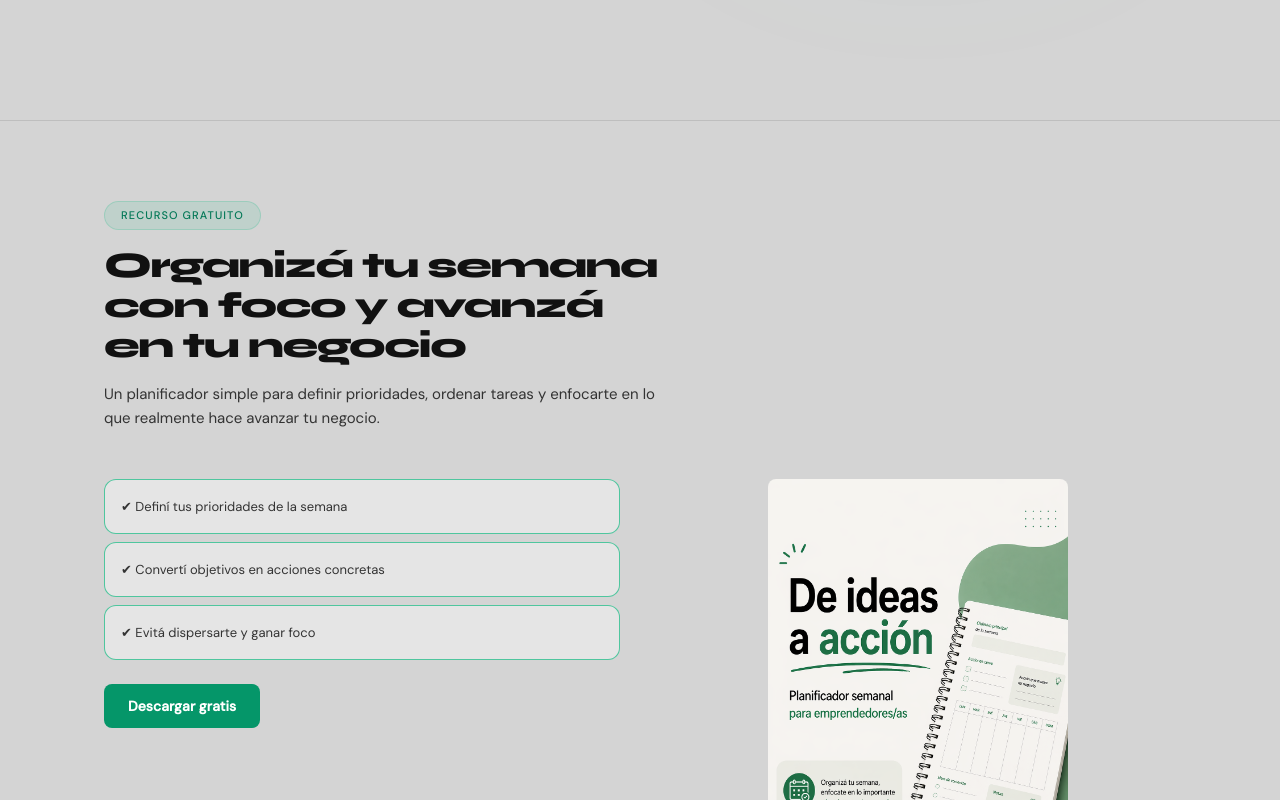
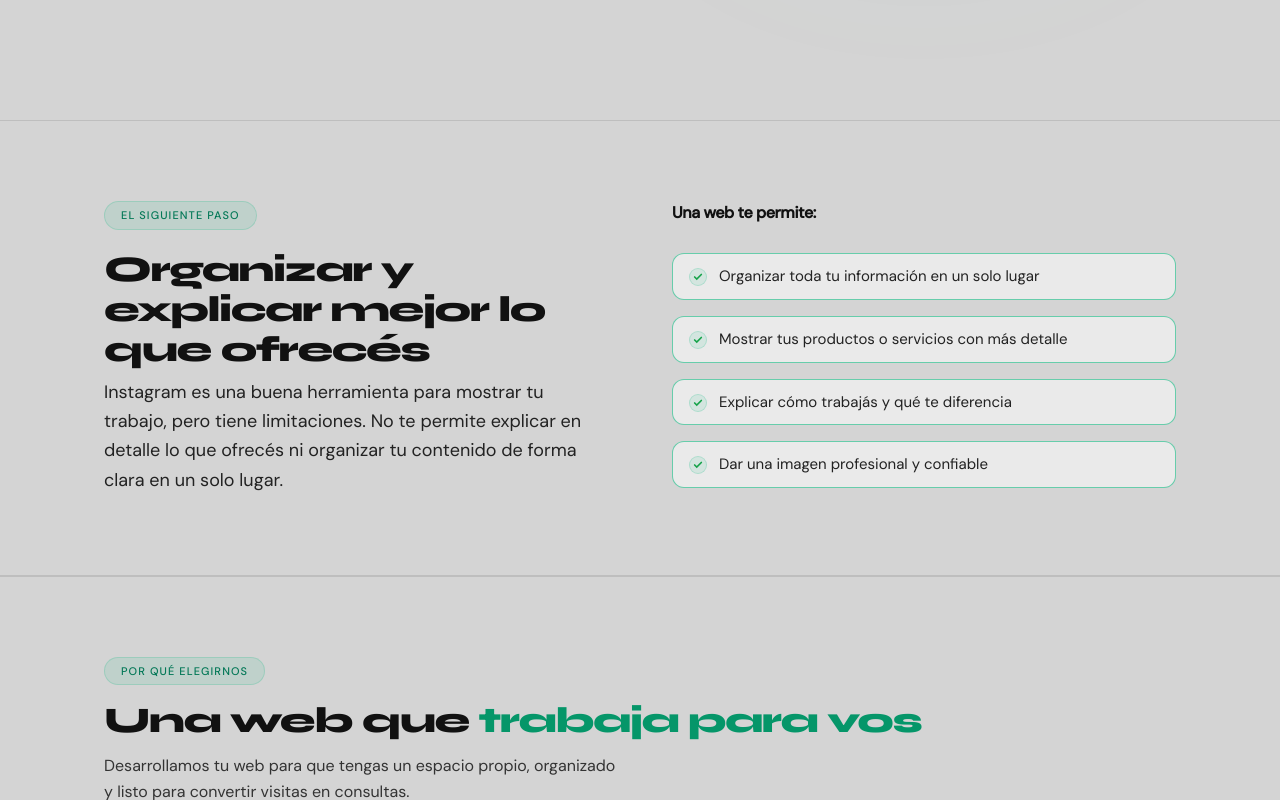
Before and after one commit to joy-amorin/WebSoluciones-landing-page, a Next.js app: page / in a window 1280 px wide. Shown: the part 780-1580 px from the top of the page. Built offline with nearby package versions, Linux system fonts and the light colour scheme.

Commit message:
remove Planificador page

```diff
--- a/app/page.tsx
+++ b/app/page.tsx
@@ -16,7 +16,6 @@ export default function Home() {
       <Navbar />
       <main>
         <Hero />
-         <Planificador />
         <Problema />
         <Beneficios />
         <Planes />
```
